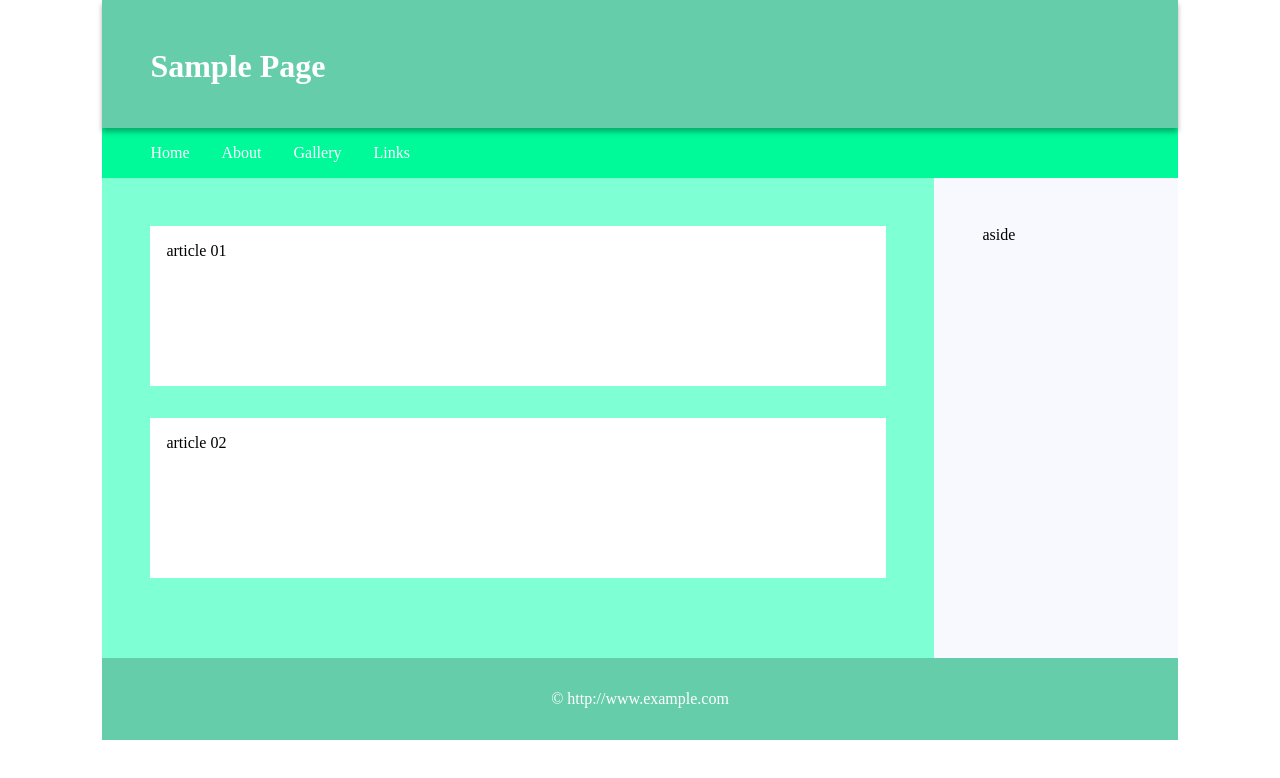
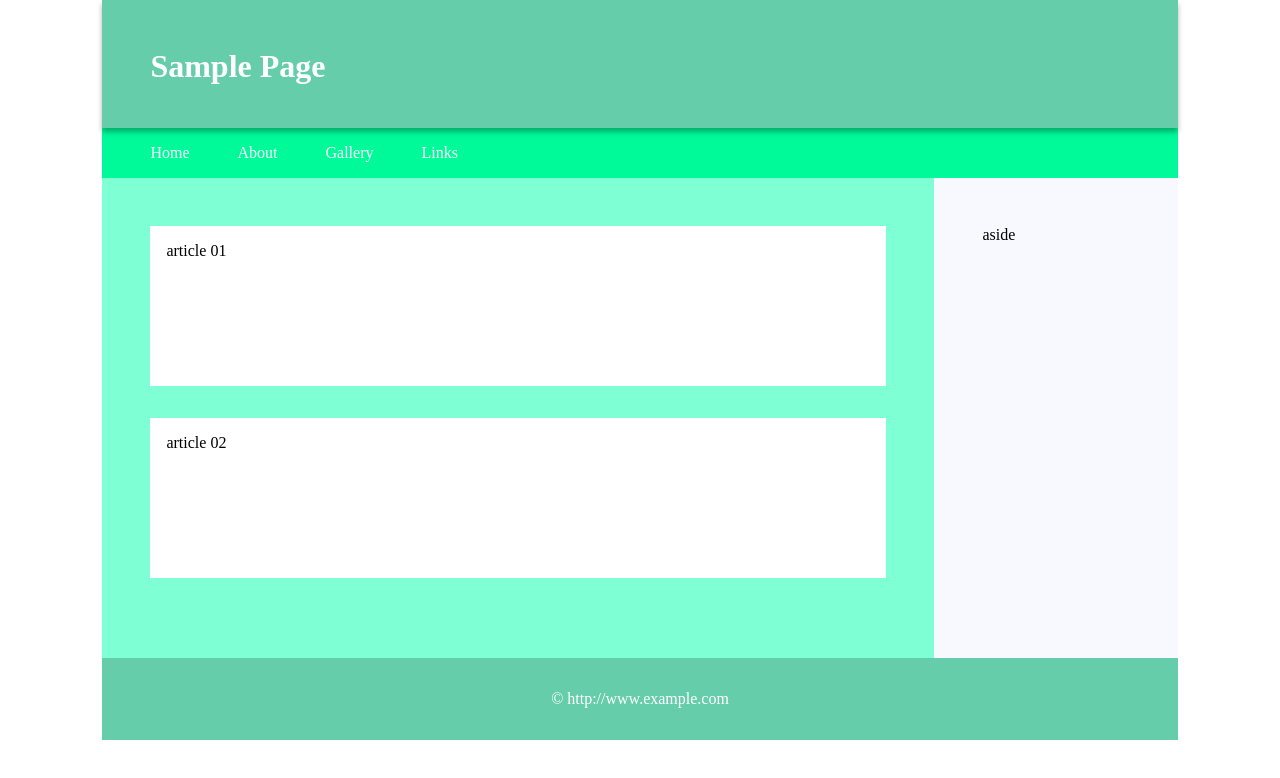
Before and after one commit to KoukiIwai/css_sample_05, a plain HTML site: page index.html in a window 1280 px wide. Drawn offline with Linux system fonts and the light colour scheme.

Commit message:
Add files via upload

```diff
--- a/style.css
+++ b/style.css
@@ -35,7 +35,7 @@
     flex-direction: row;
   }
   nav ul li{
-    margin-right: 2rem;
+    margin-right: 3rem;
   }
   nav ul li a {
     color: white;
```
